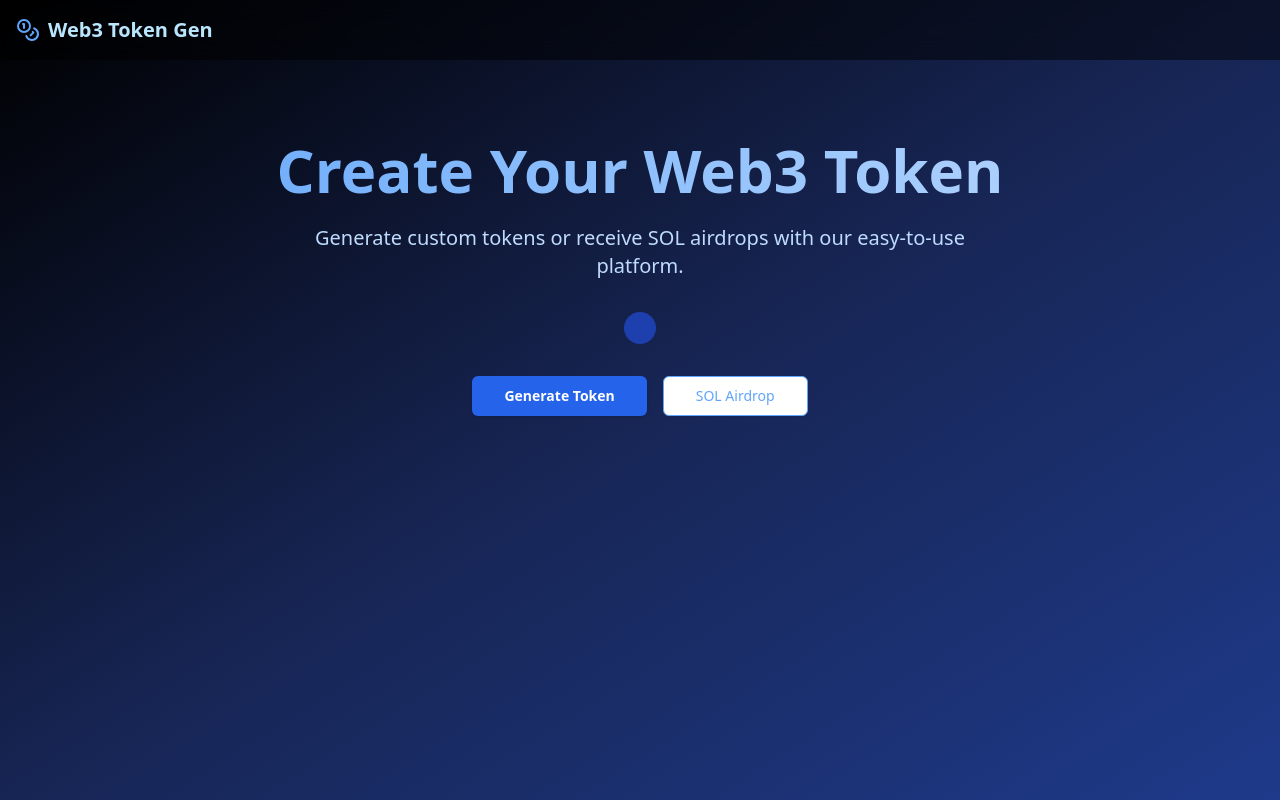
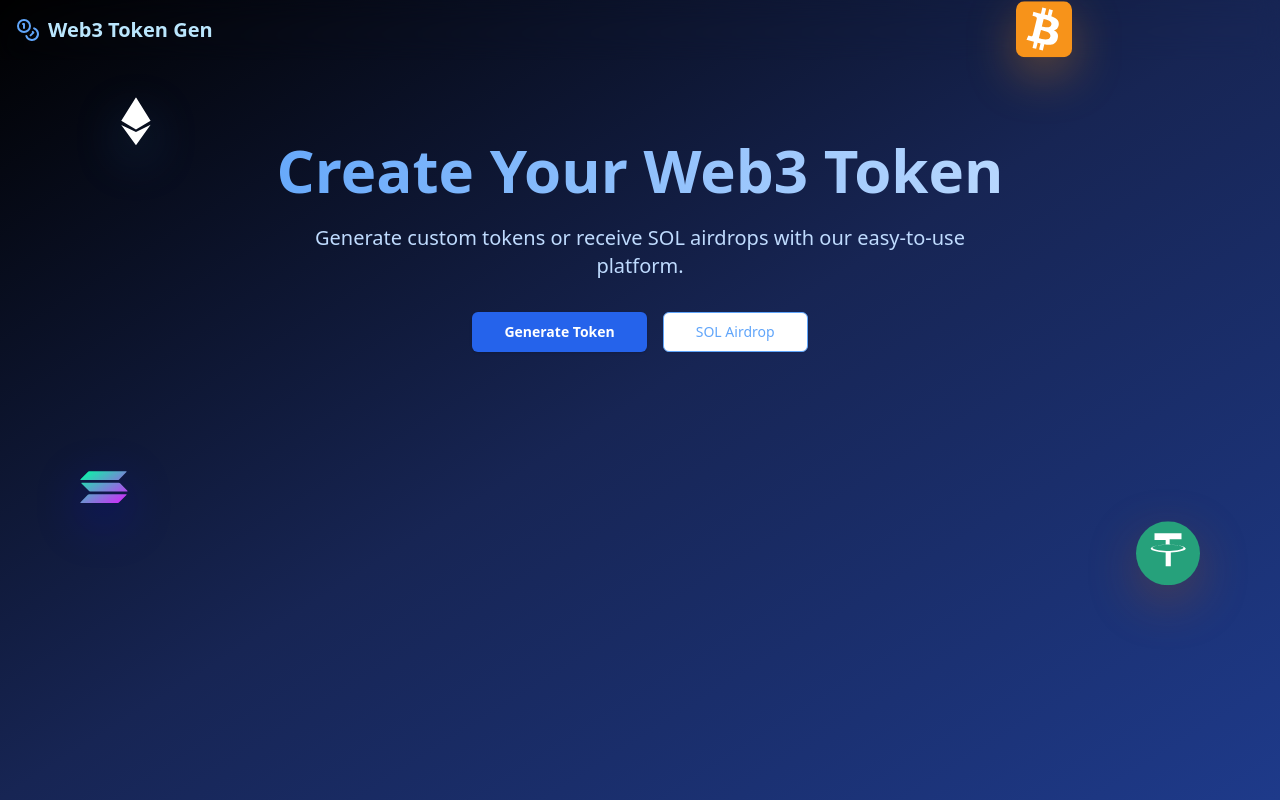
Before and after one commit to RitikBora/token_generator, a React (Vite) app: page / in a window 1280 px wide. Built offline with nearby package versions, Linux system fonts and the light colour scheme.

Commit message:
added floating svgs

```diff
--- a/package.json
+++ b/package.json
@@ -15,6 +15,7 @@
     "autoprefixer": "^10.4.20",
     "class-variance-authority": "^0.7.0",
     "clsx": "^2.1.1",
+    "framer-motion": "^11.11.13",
     "lucide-react": "^0.456.0",
     "postcss": "^8.4.49",
     "react": "^18.3.1",
--- a/src/components/Hero.tsx
+++ b/src/components/Hero.tsx
@@ -1,6 +1,12 @@
+
+import { HoverImages } from "./HoverImages"
 import { Button } from "./ui/button"
 
+
 export const Hero = () =>{
+
+
+
 
     const scrollToGenerator = () => {
         const element = document.getElementById('generator-section')
@@ -8,22 +14,14 @@ export const Hero = () =>{
     }
 
     return(
-         <section className="container mx-auto px-4 py-20 text-center">
+        <section className="container mx-auto px-4 py-20 text-center max-w-4xl">
+        <div className="w-max-xl mx-auto ">
+          <HoverImages/>
+        </div>
         <h1 className="text-4xl md:text-6xl font-bold mb-6 text-transparent bg-clip-text bg-gradient-to-r from-blue-400 to-blue-200">
           Create Your Web3 Token
         </h1>
         <p className="text-xl mb-8 max-w-2xl mx-auto text-blue-200">Generate custom tokens or receive SOL airdrops with our easy-to-use platform.</p>
-
-        {/* Illustration */}
-        <div className="mb-8 flex justify-center">
-          <image
-            href=""
-            width={200}
-            height={200}
-            className="rounded-full bg-blue-800 p-4"
-          />
-        </div>
-
         <div className="flex flex-col sm:flex-row justify-center space-y-4 sm:space-y-0 sm:space-x-4">
           <Button onClick={scrollToGenerator} size="lg" className="bg-blue-600 hover:bg-blue-700 text-white font-semibold">
             Generate Token
--- /dev/null
+++ b/src/components/HoverImages.tsx
@@ -0,0 +1,127 @@
+import {motion} from "framer-motion"
+import { useEffect, useState } from "react";
+
+export const HoverImages = () =>
+{
+  const [mousePosition, setMousePosition] = useState({ x: 0, y: 0 });
+
+const handleMouseMove = (event: MouseEvent) => {
+    const { clientX, clientY } = event;
+    setMousePosition({ x: clientX, y: clientY });
+  };
+
+    useEffect(() => {
+        window.addEventListener("mousemove", handleMouseMove);
+        return () => {
+        window.removeEventListener("mousemove", handleMouseMove);
+        };
+    }, []);
+
+     const floatingVariant = {
+    initial: { y: 0, opacity: 0 },
+    animate: {
+      y: [0, -10, 0],
+      opacity: 1,
+      transition: {
+        y: {
+          duration: 3,
+          ease: "easeInOut",
+          repeat: Infinity,
+        },
+        opacity: {
+          duration: 0.8,
+          ease: "easeInOut",
+        },
+      },
+    },
+  };
+
+    return(
+        <div className="relative w-full">
+            <motion.svg
+                xmlns="http://www.w3.org/2000/svg"
+                aria-label="Ethereum"
+                role="img"
+                viewBox="0 0 256 417"
+                className="hidden lg:block size-12 absolute -top-10 -left-24 -rotate-12 drop-shadow-[0_16px_24px_rgba(49,120,198,0.35)]"
+                style={{
+                    x: mousePosition.x * 0.02,
+                    y: mousePosition.y * 0.02,
+                }}
+                variants={floatingVariant}
+                initial="initial"
+                animate="animate"
+            >
+                <path
+                    fill="#fff"
+                    d="M127.8 0L127 1.85v275.8l.8.8 127-74.8L127.8 0zM127.8 0L0 203.6l127.8 74.8V0zM127.8 301.8l-.4.5v113.6l.4 1.2 127-178-127 62.7zM127.8 417V301.8L0 239.5l127.8 177.5z"
+                />
+            </motion.svg>
+
+            <motion.svg
+                className="hidden lg:block size-12 absolute top-80 -left-32 drop-shadow-[0_16px_24px_rgba(0,0,255,0.35)]"
+                style={{
+                    x: mousePosition.x * 0.02, // Parallax effect based on mouse position
+                    y: mousePosition.y * 0.02,
+                }}
+                variants={floatingVariant}
+                initial="initial"
+                animate="animate"
+                width="800px"
+                height="800px"
+                viewBox="0 0 398 400"
+                xmlns="http://www.w3.org/2000/svg"
+                >
+                    <linearGradient id="solana-gradient" x1="0" y1="0" x2="1" y2="1">
+                        <stop offset="0%" stopColor="#00FFA3" />
+                        <stop offset="100%" stopColor="#DC1FFF" />
+                    </linearGradient>
+                    <path
+                        d="M64.36 121.6c2.59-3.14 6.45-4.95 10.55-4.95h308.58c3.21 0 4.82 3.87 2.55 6.18l-61.02 61.46a12.98 12.98 0 0 1-10.55 4.95H5.89c-3.21 0-4.82-3.87-2.55-6.18l61.02-61.46ZM333.09 216.77c-2.59-3.14-6.45-4.95-10.55-4.95H13.96c-3.21 0-4.82 3.87-2.55 6.18l61.02 61.46c2.59 3.14 6.45 4.95 10.55 4.95h308.58c3.21 0 4.82-3.87 2.55-6.18l-61.02-61.46ZM64.36 312.39c2.59-3.14 6.45-4.95 10.55-4.95h308.58c3.21 0 4.82 3.87 2.55 6.18l-61.02 61.46a12.98 12.98 0 0 1-10.55 4.95H5.89c-3.21 0-4.82-3.87-2.55-6.18l61.02-61.46Z"
+                        fill="url(#solana-gradient)"
+                    />
+            </motion.svg>
+
+            <motion.svg
+                style={{
+                    x: mousePosition.x * 0.02, // Parallax effect based on mouse position
+                    y: mousePosition.y * 0.02,
+                }}
+                variants={floatingVariant}
+                initial="initial"
+                animate="animate"
+                className="hidden lg:block size-16 absolute top-96 -right-32  rotate-12 drop-shadow-[0_16px_24px_rgba(160,79,18,0.35)]"
+                viewBox="0 0 32 32"
+                fill="none"
+                xmlns="http://www.w3.org/2000/svg"
+            >
+                <circle cx="16" cy="16" r="16" fill="#26A17B" />
+                <path
+                    d="M16.83 11.383V9h5.92V6H9.25v3.383h5.581v2.32c-4.248.142-7.459.966-7.459 1.93 0 .963 3.21 1.787 7.459 1.928v6.95h2.581v-6.95c4.249-.142 7.459-.965 7.459-1.928 0-.964-3.21-1.788-7.459-1.93v-.002zm0 3.446v.001c-.329.013-.65.02-.83.02-.18 0-.501-.007-.83-.02v-.001c-3.978-.16-6.95-.86-6.95-1.626 0-.765 2.972-1.466 6.95-1.626v.005c.329-.013.65-.02.83-.02.18 0 .501.007.83.02v-.005c3.977.16 6.95.86 6.95 1.626 0 .765-2.973 1.466-6.95 1.626z"
+                    fill="white"
+                />
+            </motion.svg>
+
+            <motion.svg
+                className="hidden lg:block size-14 absolute bottom-20 right-0 rotate-12 drop-shadow-[0_16px_24px_rgba(247,147,20,0.35)]"
+                style={{
+                    x: mousePosition.x * 0.02,
+                    y: mousePosition.y * 0.02,
+                }}
+                variants={floatingVariant}
+                initial="initial"
+                animate="animate"
+                xmlns="http://www.w3.org/2000/svg"
+                aria-label="Bitcoin"
+                role="img"
+                viewBox="0 0 512 512"
+            >
+                <rect width="512" height="512" rx="15%" fill="#f7931a" />
+                <path
+                    fill="#ffffff"
+                    d="m391 216c6-43-25-64-68-79l14-55-34-9-13 54-28-7 14-54-35-9-13 56-22-5-47-12-8 36 24 6c14 4 17 14 15 21l-15 63 3 1-3-1-22 89c-2 5-6 11-16 8l-24-6-17 39 68 17-13 57 33 8 14-55 26 6-13 55 34 9 14-56c58 11 102 6 120-46 14-42-1-66-32-82 22-5 39-20 44-49zm-77 108c-11 41-82 20-105 14l19-75c23 6 97 17 86 61zm9-110c-9 39-67 20-87 15l17-68c20 5 81 14 70 53z"
+                />
+            </motion.svg>
+        </div>
+    )
+}
--- a/src/components/Navbar.tsx
+++ b/src/components/Navbar.tsx
@@ -1,10 +1,9 @@
-import { Coins, Menu } from "lucide-react"
-import { Button } from "./ui/button"
+import { Coins } from "lucide-react"
 
 export const NavBar = () =>
 {
     return(
-        <nav className="flex items-center justify-between p-4 bg-black bg-opacity-50 backdrop-blur-md text-sky-200">
+        <nav className="flex items-center justify-between p-4  bg-opacity-50 backdrop-blur-md text-sky-200">
         <div className="flex items-center space-x-2">
           <Coins className="h-6 w-6 text-blue-400" />
           <span className="text-xl font-bold">Web3 Token Gen</span>
```
Also changed, not shown: 1 other file (tests, documents, lock files or other folders).
